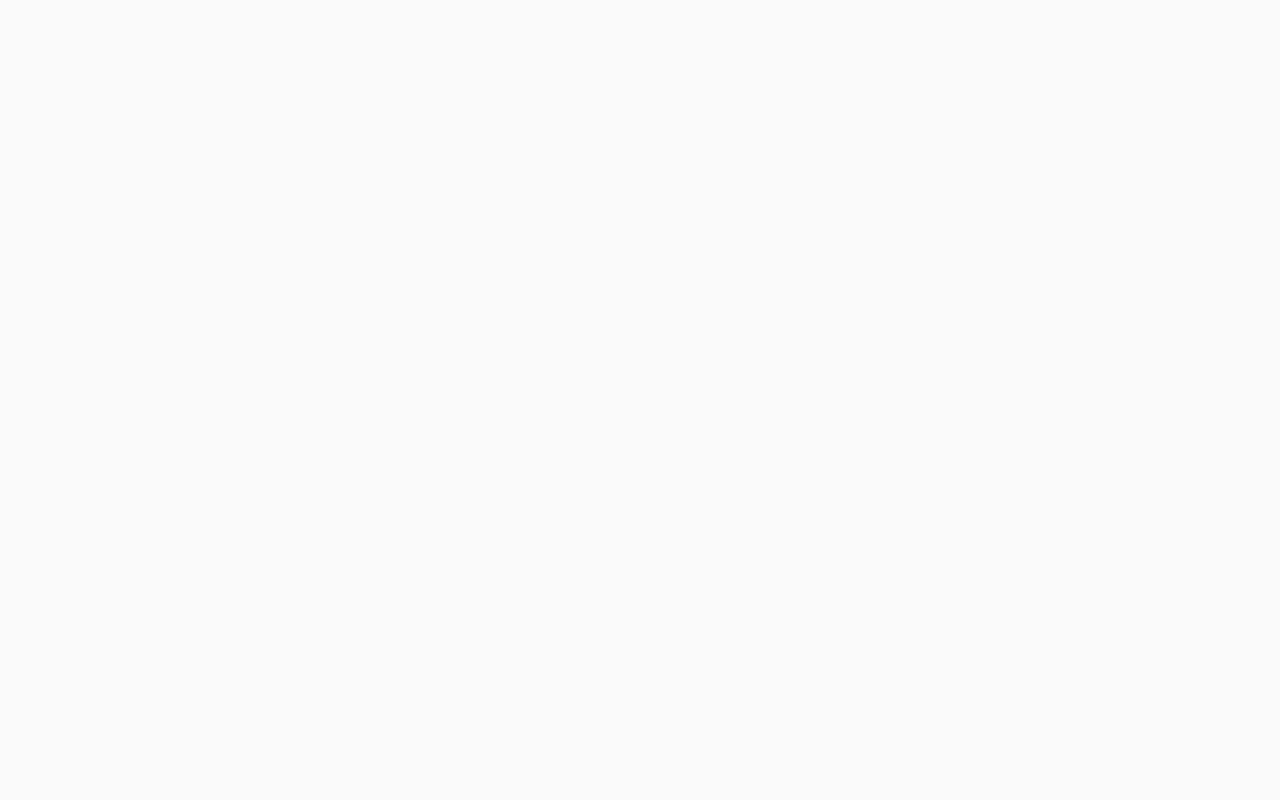
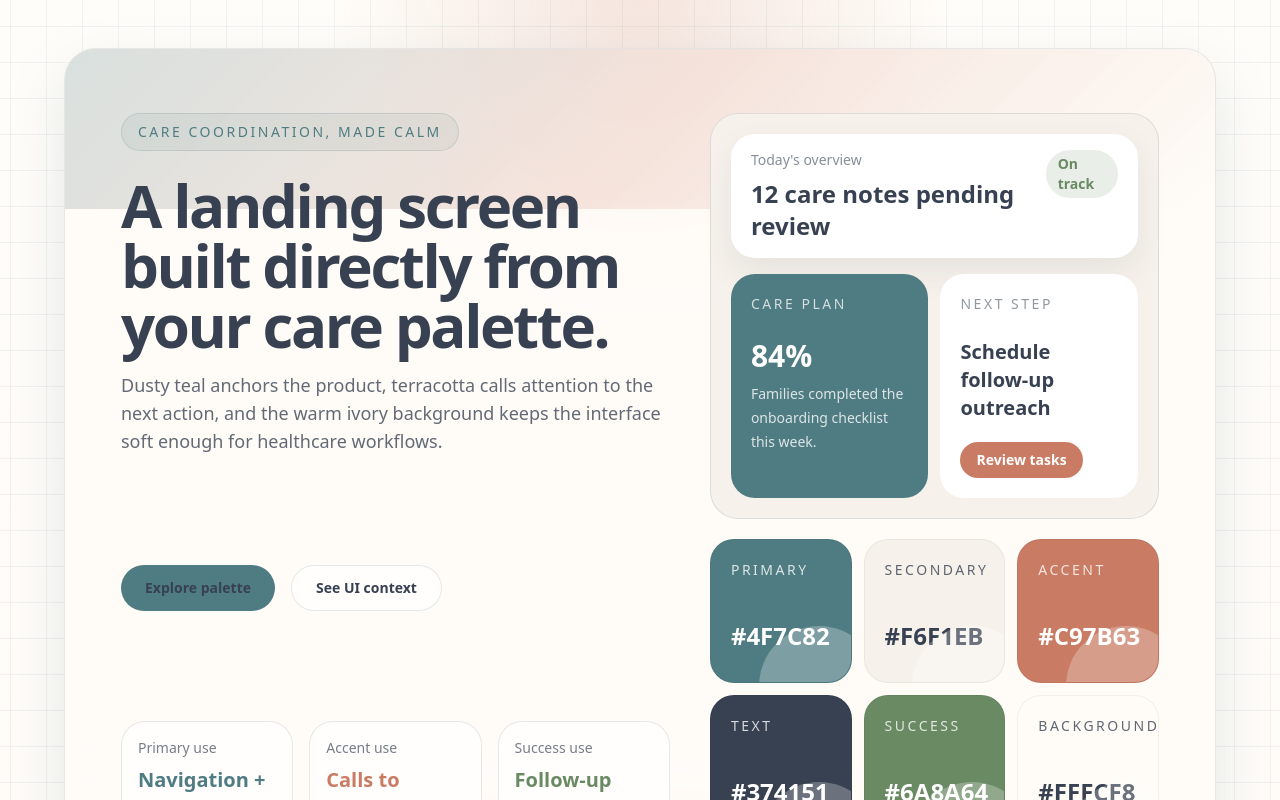
Before and after one commit to jeddelich/shepherd, a Next.js app: page / in a window 1280 px wide. Shown: the top 800 px of the page. Built offline with nearby package versions, Linux system fonts and the light colour scheme.

Commit message:
style: choose and visualize theme colors

```diff
--- a/app/globals.css
+++ b/app/globals.css
@@ -1 +1,68 @@
 @import "tailwindcss";
+
+:root {
+	--color-primary: #4f7c82;
+	--color-secondary: #f6f1eb;
+	--color-accent: #c97b63;
+	--color-text: #374151;
+	--color-success: #6a8a64;
+	--color-background: #fffcf8;
+	--color-border: rgba(55, 65, 81, 0.12);
+	--shadow-soft: 0 24px 60px rgba(79, 124, 130, 0.16);
+}
+
+* {
+	box-sizing: border-box;
+}
+
+html {
+	background:
+		radial-gradient(circle at top, rgba(201, 123, 99, 0.18), transparent 30%),
+		linear-gradient(180deg, #fffdf9 0%, var(--color-background) 100%);
+}
+
+body {
+	margin: 0;
+	min-height: 100vh;
+	background: transparent;
+	color: var(--color-text);
+}
+
+a {
+	color: inherit;
+	text-decoration: none;
+}
+
+::selection {
+	background: rgba(79, 124, 130, 0.22);
+}
+
+.surface-panel {
+	background: rgba(255, 252, 248, 0.8);
+	border: 1px solid var(--color-border);
+	box-shadow: var(--shadow-soft);
+	backdrop-filter: blur(18px);
+}
+
+.hero-grid {
+	background-image:
+		linear-gradient(rgba(79, 124, 130, 0.08) 1px, transparent 1px),
+		linear-gradient(90deg, rgba(79, 124, 130, 0.08) 1px, transparent 1px);
+	background-position: center;
+	background-size: 36px 36px;
+}
+
+.palette-swatch {
+	position: relative;
+	overflow: hidden;
+}
+
+.palette-swatch::after {
+	content: "";
+	position: absolute;
+	inset: auto -20% -45% auto;
+	width: 120px;
+	height: 120px;
+	border-radius: 999px;
+	background: rgba(255, 255, 255, 0.26);
+}
--- a/app/page.tsx
+++ b/app/page.tsx
@@ -1,7 +1,114 @@
 
 export default function Home() {
   return (
-    <div className="flex flex-col flex-1 items-center justify-center bg-zinc-50 font-sans dark:bg-black">
-    </div>
+    <main className="hero-grid flex flex-1 items-center justify-center px-6 py-12 sm:px-10 lg:px-16">
+      <div className="surface-panel relative w-full max-w-6xl overflow-hidden rounded-4xl">
+        <div className="absolute inset-x-0 top-0 h-40 bg-[linear-gradient(135deg,rgba(79,124,130,0.22),rgba(201,123,99,0.18),transparent)]" />
+
+        <div className="relative grid gap-10 px-6 py-8 sm:px-10 sm:py-12 lg:grid-cols-[1.1fr_0.9fr] lg:px-14 lg:py-16">
+          <section className="flex flex-col justify-between gap-8">
+            <div className="space-y-6">
+              <div className="inline-flex w-fit items-center gap-2 rounded-full border border-[rgba(79,124,130,0.18)] bg-[rgba(79,124,130,0.08)] px-4 py-2 text-sm font-medium tracking-[0.18em] text-(--color-primary) uppercase">
+                Care coordination, made calm
+              </div>
+
+              <div className="space-y-4">
+                <h1 className="max-w-2xl text-4xl font-semibold tracking-[-0.04em] text-(--color-text) sm:text-5xl lg:text-6xl">
+                  A landing screen built directly from your care palette.
+                </h1>
+                <p className="max-w-xl text-base leading-7 text-[rgba(55,65,81,0.78)] sm:text-lg">
+                  Dusty teal anchors the product, terracotta calls attention to the next action,
+                  and the warm ivory background keeps the interface soft enough for healthcare
+                  workflows.
+                </p>
+              </div>
+            </div>
+
+            <div className="flex flex-col gap-4 sm:flex-row">
+              <a
+                href="#palette"
+                className="inline-flex items-center justify-center rounded-full bg-(--color-primary) px-6 py-3 text-sm font-semibold text-white transition-transform duration-200 hover:-translate-y-0.5"
+              >
+                Explore palette
+              </a>
+              <a
+                href="#preview"
+                className="inline-flex items-center justify-center rounded-full border border-(--color-border) bg-white/70 px-6 py-3 text-sm font-semibold text-(--color-text) transition-colors duration-200 hover:bg-(--color-secondary)"
+              >
+                See UI context
+              </a>
+            </div>
+
+            <div className="grid gap-4 sm:grid-cols-3">
+              <div className="rounded-3xl border border-(--color-border) bg-white/70 p-4">
+                <p className="text-sm text-[rgba(55,65,81,0.68)]">Primary use</p>
+                <p className="mt-2 text-xl font-semibold text-(--color-primary)">Navigation + trust</p>
+              </div>
+              <div className="rounded-3xl border border-(--color-border) bg-white/70 p-4">
+                <p className="text-sm text-[rgba(55,65,81,0.68)]">Accent use</p>
+                <p className="mt-2 text-xl font-semibold text-(--color-accent)">Calls to action</p>
+              </div>
+              <div className="rounded-3xl border border-(--color-border) bg-white/70 p-4">
+                <p className="text-sm text-[rgba(55,65,81,0.68)]">Success use</p>
+                <p className="mt-2 text-xl font-semibold text-(--color-success)">Follow-up states</p>
+              </div>
+            </div>
+          </section>
+
+          <section id="preview" className="grid gap-5">
+            <div className="rounded-[1.75rem] border border-(--color-border) bg-(--color-secondary) p-5">
+              <div className="flex items-start justify-between gap-4 rounded-3xl bg-white px-5 py-4 shadow-[0_14px_32px_rgba(55,65,81,0.08)]">
+                <div>
+                  <p className="text-sm font-medium text-[rgba(55,65,81,0.6)]">Today&apos;s overview</p>
+                  <p className="mt-2 text-2xl font-semibold text-(--color-text)">12 care notes pending review</p>
+                </div>
+                <div className="rounded-full bg-[rgba(106,138,100,0.14)] px-3 py-1 text-sm font-semibold text-(--color-success)">
+                  On track
+                </div>
+              </div>
+
+              <div className="mt-4 grid gap-3 sm:grid-cols-2">
+                <div className="rounded-3xl bg-(--color-primary) p-5 text-white">
+                  <p className="text-sm uppercase tracking-[0.18em] text-white/75">Care plan</p>
+                  <p className="mt-6 text-3xl font-semibold">84%</p>
+                  <p className="mt-2 max-w-56 text-sm leading-6 text-white/80">
+                    Families completed the onboarding checklist this week.
+                  </p>
+                </div>
+
+                <div className="rounded-3xl bg-white p-5">
+                  <p className="text-sm uppercase tracking-[0.18em] text-[rgba(55,65,81,0.55)]">Next step</p>
+                  <p className="mt-6 text-xl font-semibold text-(--color-text)">
+                    Schedule follow-up outreach
+                  </p>
+                  <button className="mt-5 rounded-full bg-(--color-accent) px-4 py-2 text-sm font-semibold text-white">
+                    Review tasks
+                  </button>
+                </div>
+              </div>
+            </div>
+
+            <div id="palette" className="grid gap-3 sm:grid-cols-2 xl:grid-cols-3">
+              {[
+                ["Primary", "#4F7C82", "bg-(--color-primary) text-white"],
+                ["Secondary", "#F6F1EB", "bg-(--color-secondary) text-(--color-text)"],
+                ["Accent", "#C97B63", "bg-(--color-accent) text-white"],
+                ["Text", "#374151", "bg-(--color-text) text-white"],
+                ["Success", "#6A8A64", "bg-(--color-success) text-white"],
+                ["Background", "#FFFCF8", "bg-(--color-background) text-(--color-text)"],
+              ].map(([name, hex, classes]) => (
+                <div
+                  key={name}
+                  className={`palette-swatch min-h-36 rounded-3xl border border-black/5 p-5 ${classes}`}
+                >
+                  <p className="text-sm uppercase tracking-[0.18em] opacity-80">{name}</p>
+                  <p className="mt-10 text-2xl font-semibold">{hex}</p>
+                </div>
+              ))}
+            </div>
+          </section>
+        </div>
+      </div>
+    </main>
   );
 }
```
